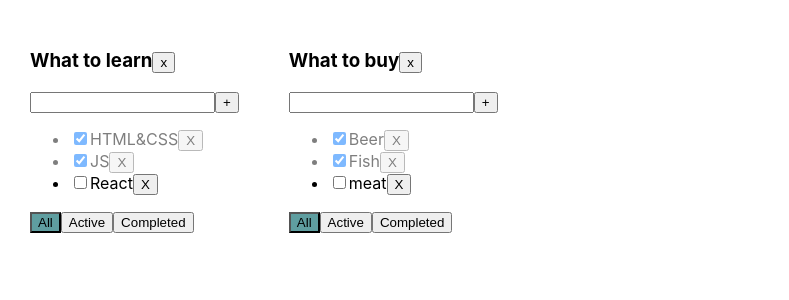
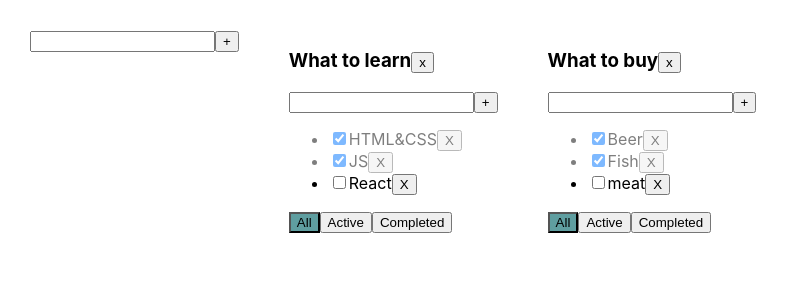
Before and after one commit to AliaksandrL/todolist-ts, a React (Create React App) app: page / in a window 1280 px wide. Shown: the top 300 px of the page, without its empty margins (0-789 px from the left). Built offline with nearby package versions, Linux system fonts and the light colour scheme.

Commit message:
Adding new tudulists

```diff
--- /dev/null
+++ b/src/AddItemForm.tsx
@@ -0,0 +1,45 @@
+import React, {ChangeEvent, KeyboardEvent, useState} from "react";
+
+type AddItemFormFormPropsType = {
+    addItem: (title: string) => void
+}
+
+function AddItemForm(props: AddItemFormFormPropsType) {
+    const [title, setTitle] = useState<string>("")
+    const [error, setError] = useState<boolean>(false)
+
+    const changeTitle = (event: ChangeEvent<HTMLInputElement>) => {
+        setError(false)
+        setTitle(event.currentTarget.value)
+    }
+    const addItem = () => {
+        const trimmedTitle = title.trim()
+        if (trimmedTitle) {
+            props.addItem(trimmedTitle)
+        } else {
+            setError(true)
+        }
+        setTitle("")
+    }
+    const onKeyPressAddTask = (event: KeyboardEvent<HTMLInputElement>) => {
+        if (event.key === "Enter") {
+            addItem()
+        }
+    }
+    const userMsg = error ? <div style={{color: "red"}}>Title is required!</div> : null
+
+    return (
+        <div>
+            <input
+                className={error ? "error" : ""}
+                value={title}
+                onChange={changeTitle}
+                onKeyPress={onKeyPressAddTask}
+            />
+            <button onClick={addItem}>+</button>
+            {userMsg}
+        </div>
+    )
+}
+
+export default AddItemForm;
--- a/src/App.tsx
+++ b/src/App.tsx
@@ -2,6 +2,7 @@
 import './App.css';
 import TodoList, {TaskType} from "./TodoList";
 import {v1} from "uuid";
+import AddItemForm from "./AddItemForm";
 
 export type FilterValuesType = "all" | "active" | "completed"
 type TodoListType = {
@@ -61,9 +62,14 @@
         delete copyTasks[todoListId]
         setTasks(copyTasks)
     }
+    const addTodoList = (title: string) => {
+        const newTodoListId = v1()
+        setTodoLists([...todoLists, { id: newTodoListId, title, filter: "all"}])
+        setTasks({...tasks, [newTodoListId]: []})
+    }
 
 
-    //
+    // GUI (CRUD):
     const todoListsComponents = todoLists.map(tl => {
         let tasksForTodoList = tasks[tl.id]
         if (tl.filter === "active") {
@@ -87,9 +93,10 @@
             />
         )
     })
-    // GUI (CRUD):
+
     return (
         <div className="App">
+            <AddItemForm addItem={addTodoList}/>
             {todoListsComponents}
         </div>
     );
--- a/src/TodoList.tsx
+++ b/src/TodoList.tsx
@@ -1,5 +1,6 @@
 import React, {ChangeEvent, KeyboardEvent, useState} from "react";
 import {FilterValuesType} from "./App";
+import AddItemForm from "./AddItemForm";
 
 type TodoListPropsType = {
     id: string
@@ -41,49 +42,51 @@
     }
     const tasksJSXElements = props.tasks.map(getTaskJSXElement)
 
-    const addTask = () => {
-        const trimmedTitle = title.trim()
-        if (trimmedTitle){
-            props.addTask(trimmedTitle, props.id)
-        } else {
-            setError(true)
-        }
-        setTitle("")
-    }
-    const changeTitle = (event: ChangeEvent<HTMLInputElement>) => {
-        setError(false)
-        setTitle(event.currentTarget.value)
-    }
-    const onKeyPressAddTask = (event: KeyboardEvent<HTMLInputElement>) => {
-        if(event.key === "Enter"){
-            addTask()
-        }
-    }
+    // const addTask = () => {
+    //     const trimmedTitle = title.trim()
+    //     if (trimmedTitle){
+    //         props.addTask(trimmedTitle, props.id)
+    //     } else {
+    //         setError(true)
+    //     }
+    //     setTitle("")
+    // }
+    // const changeTitle = (event: ChangeEvent<HTMLInputElement>) => {
+    //     setError(false)
+    //     setTitle(event.currentTarget.value)
+    // }
+    // const onKeyPressAddTask = (event: KeyboardEvent<HTMLInputElement>) => {
+    //     if(event.key === "Enter"){
+    //         addTask()
+    //     }
+    // }
     const setAllFilterValue = () => props.changeFilter("all", props.id)
     const setActiveFilterValue = () => props.changeFilter("active", props.id)
     const setCompletedFilterValue = () => props.changeFilter("completed", props.id)
     const removeTodoList = () => props.removeTodoList(props.id)
+    const addTask = (title: string) => props.addTask(title, props.id)
 
 
     const allBtnClass = props.filter === "all" ? "active-filter" : ""
     const activeBtnClass = props.filter === "active" ? "active-filter" : ""
     const completedBtnClass = props.filter === "completed" ? "active-filter" : ""
-    const userMsg = error ? <div style={{color: "red"}}>Title is required!</div> : null
+    // const userMsg = error ? <div style={{color: "red"}}>Title is required!</div> : null
 
     // JSX
     return (
         <div>
             <h3>{props.title}<button onClick={removeTodoList}>x</button></h3>
-            <div>
-                <input
-                    className={error ? "error" : ""}
-                    value={title}
-                    onChange={changeTitle}
-                    onKeyPress={onKeyPressAddTask}
-                />
-                <button onClick={addTask}>+</button>
-                {userMsg}
-            </div>
+            <AddItemForm addItem={addTask}/>
+            {/*<div>*/}
+            {/*    <input*/}
+            {/*        className={error ? "error" : ""}*/}
+            {/*        value={title}*/}
+            {/*        onChange={changeTitle}*/}
+            {/*        onKeyPress={onKeyPressAddTask}*/}
+            {/*    />*/}
+            {/*    <button onClick={addTask}>+</button>*/}
+            {/*    {userMsg}*/}
+            {/*</div>*/}
             <ul>
                 {tasksJSXElements}
             </ul>
```
